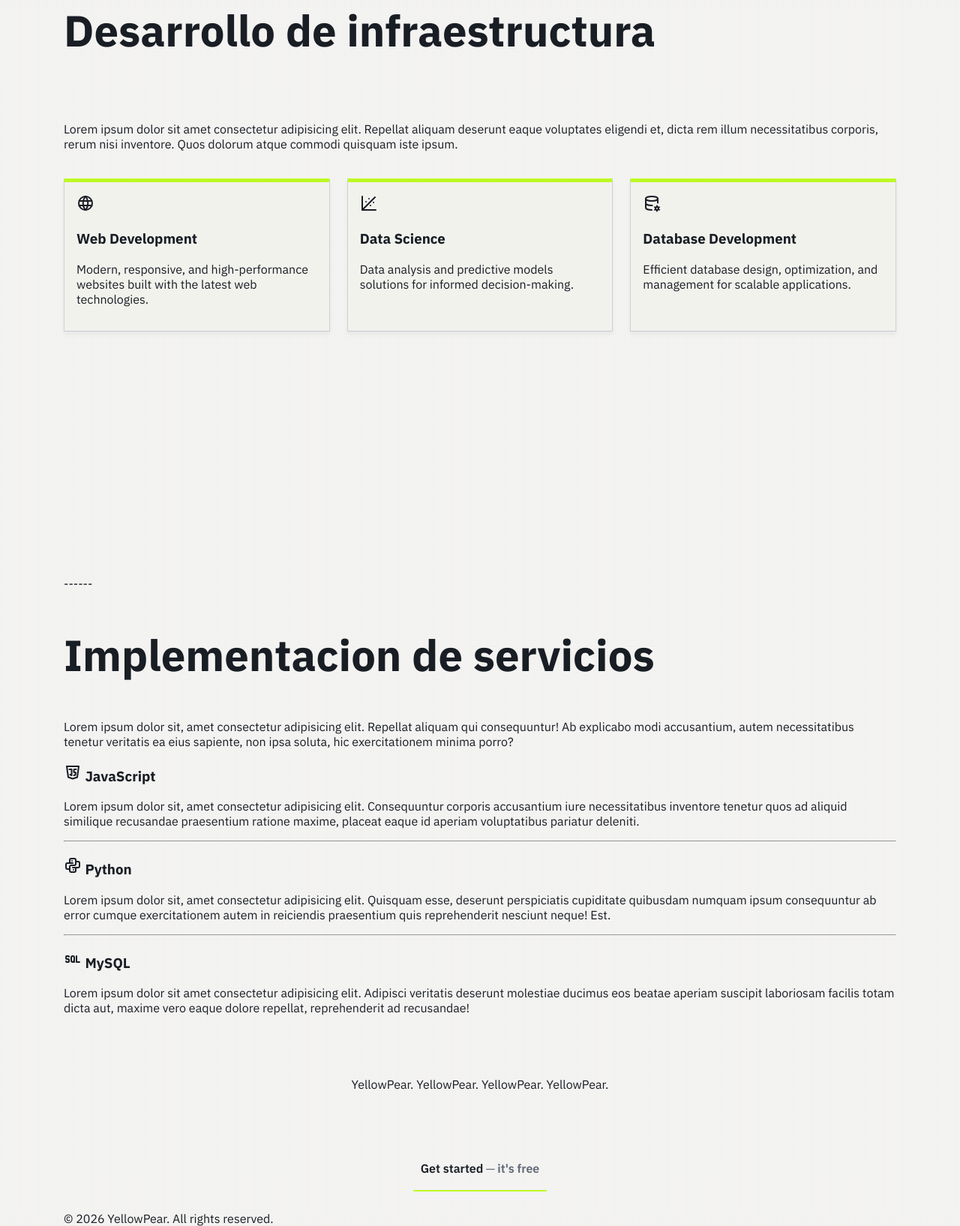
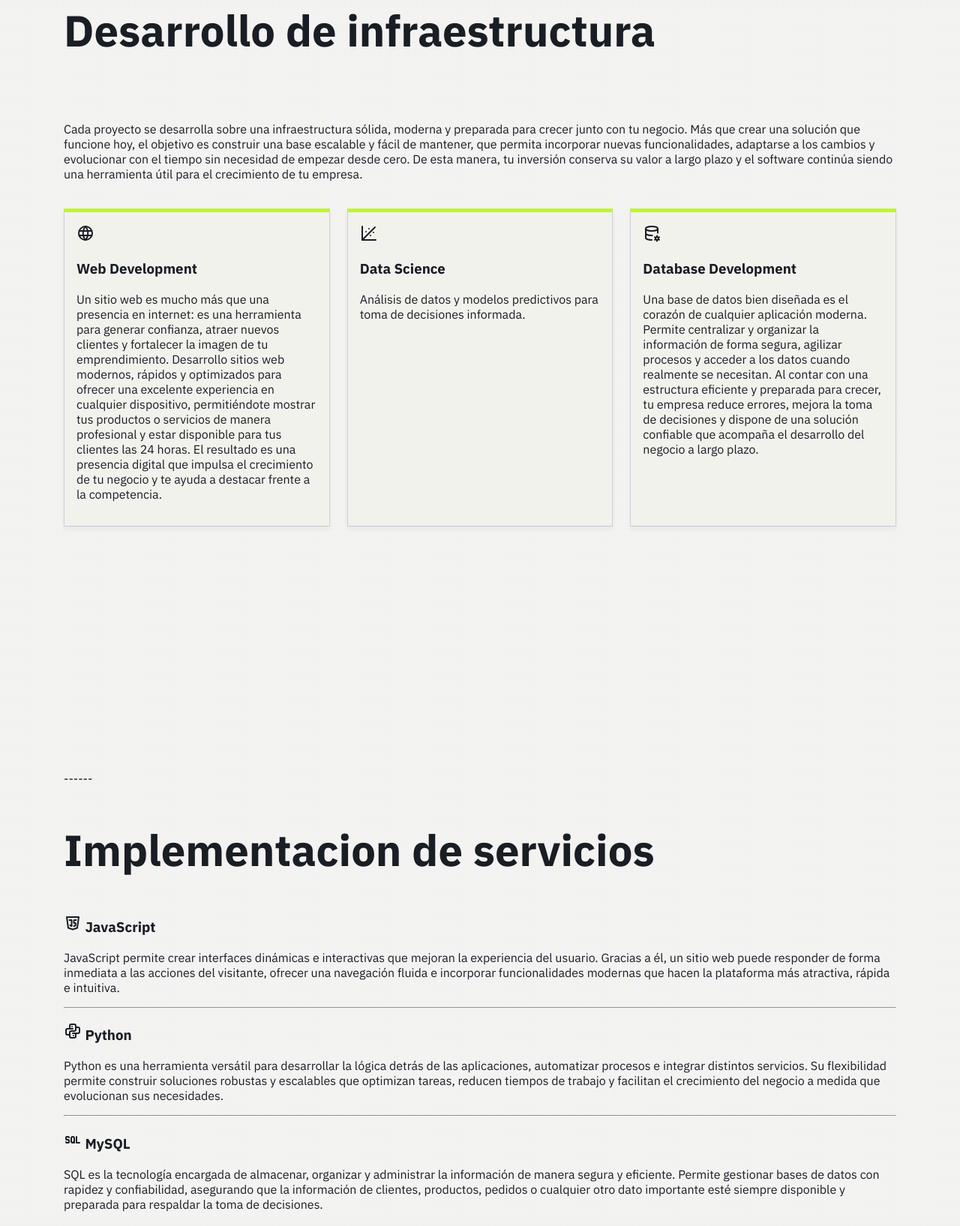
Before and after one commit to aNTb-j/webTest, a website with bundled scripts: page index.html in a window 1280 px wide. Shown: the part 1075-2710 px from the top of the page at 75% size. Built offline with nearby package versions, Linux system fonts and the light colour scheme.

Commit message:
Cambio en los textos informativos

```diff
--- a/index.html
+++ b/index.html
@@ -70,7 +70,7 @@
 
                     <h2 class="section-title reveal">Desarrollo de infraestructura</h2>
                     <br/>
-                    <p>Lorem ipsum dolor sit amet consectetur adipisicing elit. Repellat aliquam deserunt eaque voluptates eligendi et, dicta rem illum necessitatibus corporis, rerum nisi inventore. Quos dolorum atque commodi quisquam iste ipsum.</p>
+                    <p>Cada proyecto se desarrolla sobre una infraestructura sólida, moderna y preparada para crecer junto con tu negocio. Más que crear una solución que funcione hoy, el objetivo es construir una base escalable y fácil de mantener, que permita incorporar nuevas funcionalidades, adaptarse a los cambios y evolucionar con el tiempo sin necesidad de empezar desde cero. De esta manera, tu inversión conserva su valor a largo plazo y el software continúa siendo una herramienta útil para el crecimiento de tu empresa.</p>
                     <br/>
                     <div class="card-grid reveal">
                         <article class="card card__webdev">
@@ -83,7 +83,7 @@
                                 <path d="M12.5 3a17 17 0 0 1 0 18" />
                             </svg>
                             <h3>Web Development</h3>
-                            <p>Modern, responsive, and high-performance websites built with the latest web technologies.</p>
+                            <p>Un sitio web es mucho más que una presencia en internet: es una herramienta para generar confianza, atraer nuevos clientes y fortalecer la imagen de tu emprendimiento. Desarrollo sitios web modernos, rápidos y optimizados para ofrecer una excelente experiencia en cualquier dispositivo, permitiéndote mostrar tus productos o servicios de manera profesional y estar disponible para tus clientes las 24 horas. El resultado es una presencia digital que impulsa el crecimiento de tu negocio y te ayuda a destacar frente a la competencia.</p>
                         </article>
                         <article class="card card__datascience">
                             <svg xmlns="http://www.w3.org/2000/svg" width="24" height="24" viewBox="0 0 24 24" fill="none" stroke="currentColor" stroke-width="2" stroke-linecap="round" stroke-linejoin="round" class="icon icon-tabler icons-tabler-outline icon-tabler-chart-covariate">
@@ -96,7 +96,7 @@
                                 <path d="M3 3v18h18" />
                             </svg>
                             <h3>Data Science</h3>
-                            <p>Data analysis and predictive models solutions for informed decision-making.</p>
+                            <p>Análisis de datos y modelos predictivos para toma de decisiones informada.</p>
                         </article>
                         <article class="card card__database">
                             <svg xmlns="http://www.w3.org/2000/svg" width="24" height="24" viewBox="0 0 24 24" fill="none" stroke="currentColor" stroke-width="2" stroke-linecap="round" stroke-linejoin="round" class="icon icon-tabler icons-tabler-outline icon-tabler-database-cog">
@@ -114,7 +114,7 @@
                                 <path d="M20.733 20l1.3 .75" />
                             </svg>
                             <h3>Database Development</h3>
-                            <p>Efficient database design, optimization, and management for scalable applications.</p>
+                            <p>Una base de datos bien diseñada es el corazón de cualquier aplicación moderna. Permite centralizar y organizar la información de forma segura, agilizar procesos y acceder a los datos cuando realmente se necesitan. Al contar con una estructura eficiente y preparada para crecer, tu empresa reduce errores, mejora la toma de decisiones y dispone de una solución confiable que acompaña el desarrollo del negocio a largo plazo.</p>
                         </article>
                     </div>
                 </div>
@@ -126,7 +126,6 @@
 
                     <p id="decorador">------</p>
                     <h2 class="section-title">Implementacion de servicios</h2>
-                    <p>Lorem ipsum dolor sit, amet consectetur adipisicing elit. Repellat aliquam qui consequuntur! Ab explicabo modi accusantium, autem necessitatibus tenetur veritatis ea eius sapiente, non ipsa soluta, hic exercitationem minima porro?</p>
 
                     <div class="text-area reveal">
                         <article class="content-text-area reveal">
@@ -136,7 +135,7 @@
                                 <path d="M7.5 8h3v8l-2 -1" />
                                 <path d="M16.5 8h-2.5a.5 .5 0 0 0 -.5 .5v3a.5 .5 0 0 0 .5 .5h1.423a.5 .5 0 0 1 .495 .57l-.418 2.93l-2 .5" />
                             </svg> JavaScript</h3>
-                            <p>Lorem ipsum dolor sit, amet consectetur adipisicing elit. Consequuntur corporis accusantium iure necessitatibus inventore tenetur quos ad aliquid similique recusandae praesentium ratione maxime, placeat eaque id aperiam voluptatibus pariatur deleniti.</p>
+                            <p>JavaScript permite crear interfaces dinámicas e interactivas que mejoran la experiencia del usuario. Gracias a él, un sitio web puede responder de forma inmediata a las acciones del visitante, ofrecer una navegación fluida e incorporar funcionalidades modernas que hacen la plataforma más atractiva, rápida e intuitiva.</p>
                         </article>
                         <hr>
                         <article class="content-text-area reveal">
@@ -148,8 +147,8 @@
                                     <path d="M11 6l0 .01" />
                                     <path d="M13 18l0 .01" />
                                 </svg> Python</h3>
-                            <p>Lorem ipsum dolor sit, amet consectetur adipisicing elit. Quisquam esse, deserunt perspiciatis cupiditate quibusdam numquam ipsum consequuntur ab error cumque exercitationem autem in reiciendis praesentium quis reprehenderit nesciunt neque! Est.</p>
-                        </article>
+                                <p>Python es una herramienta versátil para desarrollar la lógica detrás de las aplicaciones, automatizar procesos e integrar distintos servicios. Su flexibilidad permite construir soluciones robustas y escalables que optimizan tareas, reducen tiempos de trabajo y facilitan el crecimiento del negocio a medida que evolucionan sus necesidades.</p>
+                            </article>
                         <hr>
                         <article class="content-text-area reveal">
                             <h3><svg xmlns="http://www.w3.org/2000/svg" width="24" height="24" viewBox="0 0 24 24" fill="none" stroke="currentColor" stroke-width="2" stroke-linecap="round" stroke-linejoin="round" class="icon icon-tabler icons-tabler-outline icon-tabler-sql">
@@ -159,7 +158,7 @@
                                     <path d="M13 15l1 1" />
                                     <path d="M3 15a1 1 0 0 0 1 1h2a1 1 0 0 0 1 -1v-2a1 1 0 0 0 -1 -1h-2a1 1 0 0 1 -1 -1v-2a1 1 0 0 1 1 -1h2a1 1 0 0 1 1 1" />
                                 </svg> MySQL</h3>
-                            <p>Lorem ipsum dolor sit amet consectetur adipisicing elit. Adipisci veritatis deserunt molestiae ducimus eos beatae aperiam suscipit laboriosam facilis totam dicta aut, maxime vero eaque dolore repellat, reprehenderit ad recusandae!</p>
+                            <p>SQL es la tecnología encargada de almacenar, organizar y administrar la información de manera segura y eficiente. Permite gestionar bases de datos con rapidez y confiabilidad, asegurando que la información de clientes, productos, pedidos o cualquier otro dato importante esté siempre disponible y preparada para respaldar la toma de decisiones.</p>
                         </article>
                     </div>
                 </div>
@@ -169,8 +168,7 @@
                 <div class="client-application">
                     <p>YellowPear. YellowPear. YellowPear. YellowPear.</p>
                     <a id="application-button" href="pages/form.html">
-                        Get started
-                        <span id="application-button-span"> ─ it's free</span>
+                        Get started<span id="application-button-span"> ─ it's free</span>
                     </a>
                 </div>
             </section>
```
